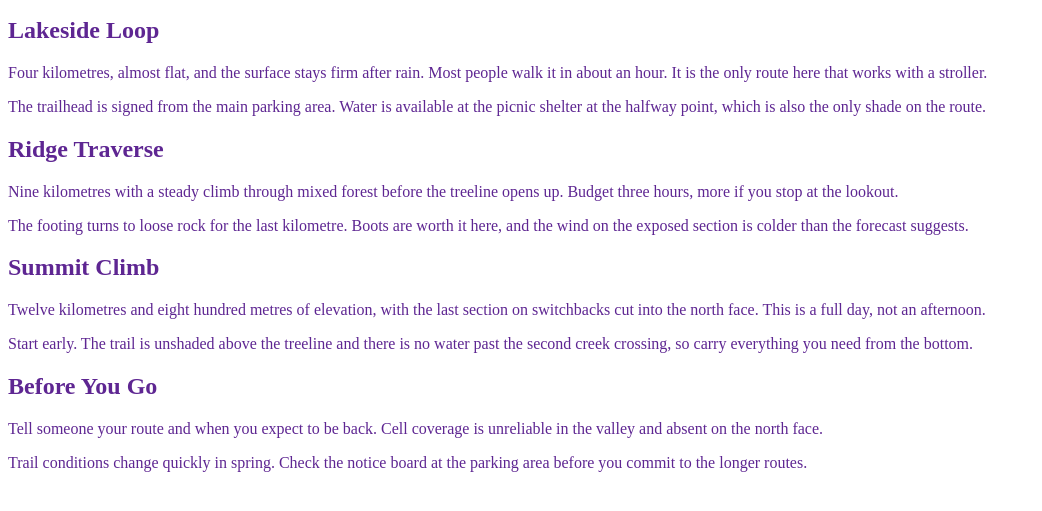
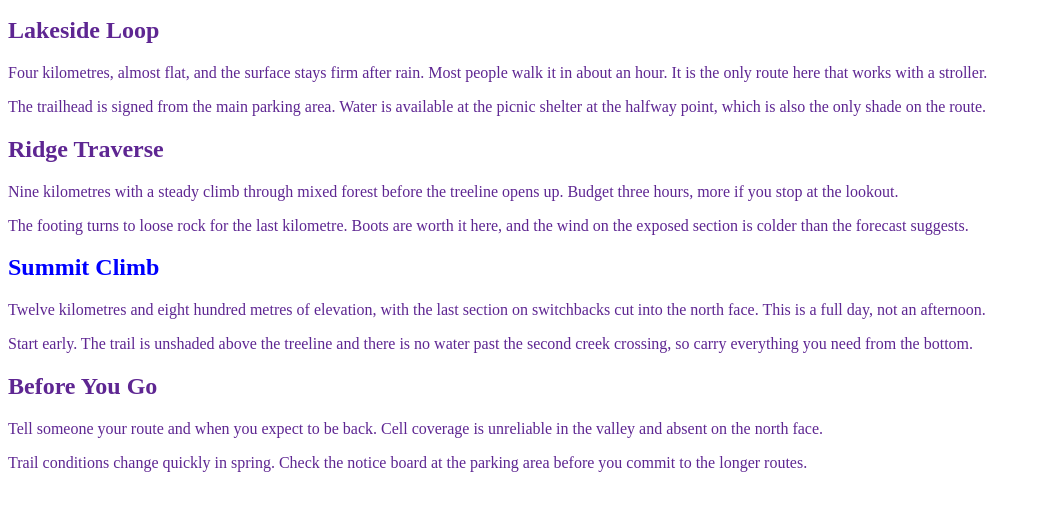
Before and after one commit to perr0580/MTM1544-assignment01, a plain HTML site: page index.html in a window 1280 px wide. Shown: the part 107-618 px from the top of the page, without its empty margins (0-1042 px from the left). Drawn offline with Linux system fonts and the light colour scheme.

Commit message:
Set summit heading to blue

```diff
--- a/css/styles.css
+++ b/css/styles.css
@@ -19,7 +19,11 @@ h1 {
 /* Group into one rule using the comma selector, set the colour of the h2 and p elements to a different colour */
 
 h2, p {
-   color:rgb(94, 38, 146)
+   color:rgb(94, 38, 146);
 }
 
 /* ID selector for the summit heading, make the text a different colour */
+
+#summit {
+   color:blue;
+}
```
